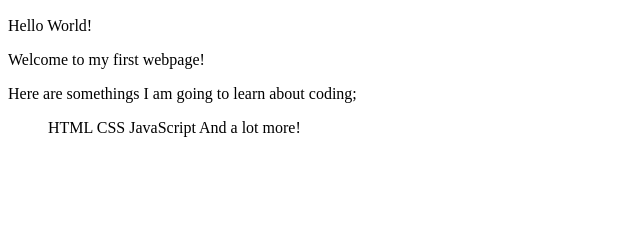
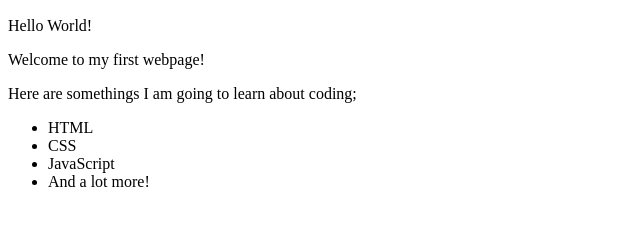
Before and after one commit to Anne-15/web-page, a plain HTML site: page my-first-webpage.html in a window 1280 px wide. Shown: the part 110-336 px from the top of the page, without its empty margins (0-640 px from the left). Drawn offline with Linux system fonts and the light colour scheme.

Commit message:
add list elements

```diff
--- a/my-first-webpage.html
+++ b/my-first-webpage.html
@@ -10,10 +10,10 @@
   <p>Welcome to my first webpage!</p>
   <p>Here are somethings I am going to learn about coding;</p>
   <ul>
-    <l1>HTML</l1>
-    <l1>CSS</l1>
-    <l1>JavaScript</l1>
-    <l1>And a lot more!</l1>
+    <li>HTML</li>
+    <li>CSS</li>
+    <li>JavaScript</li>
+    <li>And a lot more!</li>
   </ul>
 
 
```
